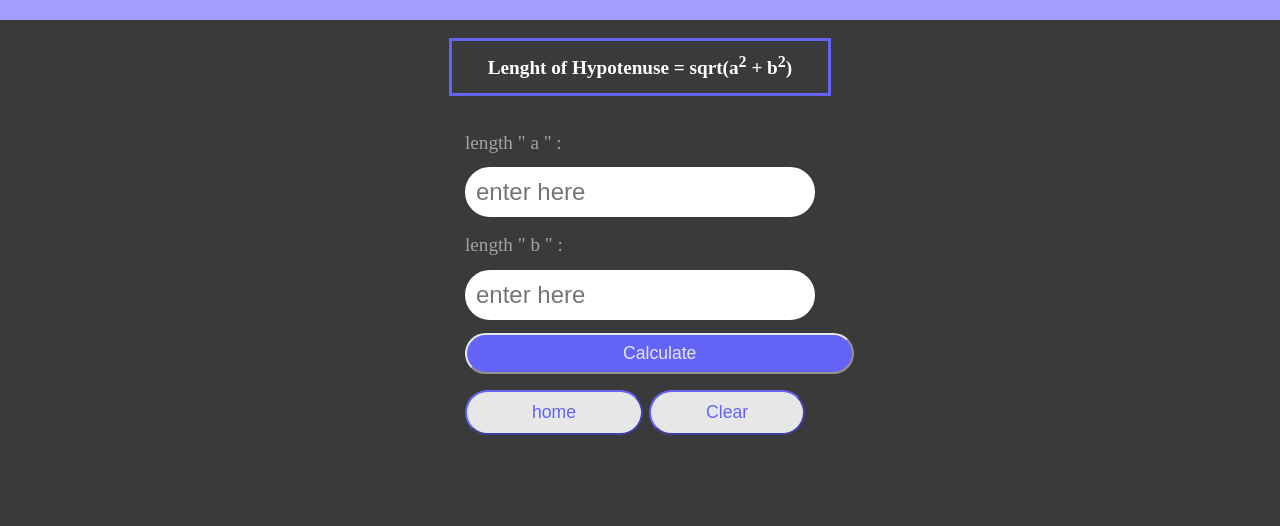
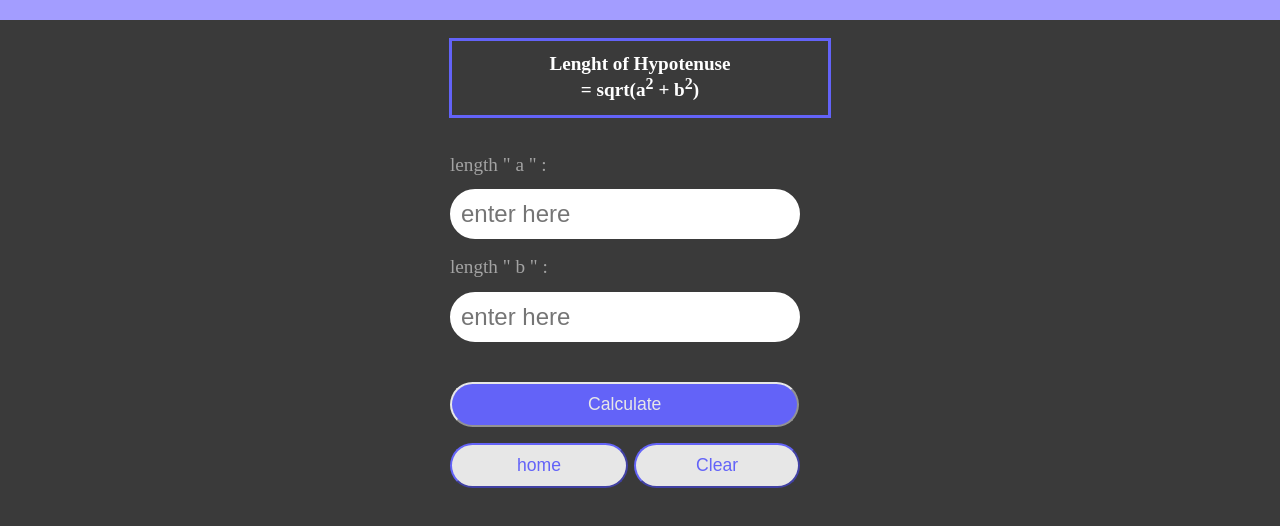
Before and after one commit to saurabhchirde/fun-with-triangle, a plain HTML site: page hypoten.html in a window 1280 px wide. Shown: the part 124-650 px from the top of the page. Drawn offline with Linux system fonts and the light colour scheme.

Commit message:
hypotenuse

```diff
--- a/hypoten.html
+++ b/hypoten.html
@@ -18,13 +18,13 @@
     </nav>
     <br />
     <h2 class="formula">
-      Lenght of Hypotenuse = sqrt(a<sup>2</sup> + b<sup>2</sup>)
+      Lenght of Hypotenuse <br />= sqrt(a<sup>2</sup> + b<sup>2</sup>)
     </h2>
     <div class="container">
       <label for="length1">length " a " :</label>
       <input type="text" id="length1" placeholder="enter here" /><br />
       <label for="Length2">length " b " :</label>
-      <input type="text" id="length2" placeholder="enter here" /><br />
+      <input type="text" id="length2" placeholder="enter here" /><br /><br />
       <button class="calculate">Calculate</button>
       <a href="index.html"><button class="home">home</button></a>
       <button class="clear">Clear</button>
--- a/style.css
+++ b/style.css
@@ -25,7 +25,7 @@ hr {
   border-color: rgb(243, 243, 243);
 }
 .container {
-  width: 350px;
+  width: 380px;
   font-size: 1.5rem;
   margin: auto;
   padding: 2rem;
@@ -66,14 +66,14 @@ input {
   padding: 10px 67px;
 }
 .calculate {
-  padding: 8px 156px;
+  padding: 10px 136px;
 }
 .clear,
 .home {
   font-size: 1.1rem;
   border-radius: 30px;
   margin: 1rem auto auto auto;
-  padding: 10px 55px;
+  padding: 10px 60px;
   color: rgb(99, 99, 248);
   background-color: rgb(231, 231, 231);
   border-color: rgb(99, 99, 248);
```
